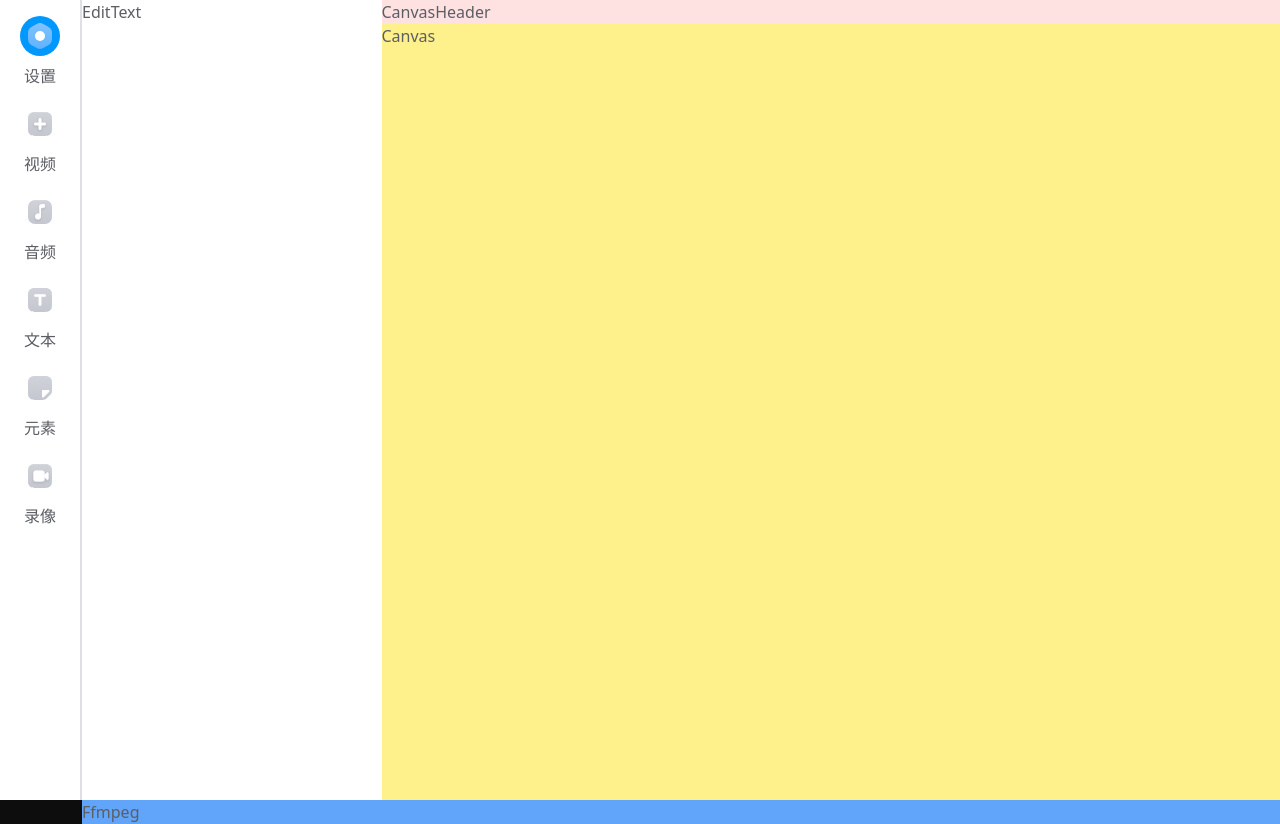
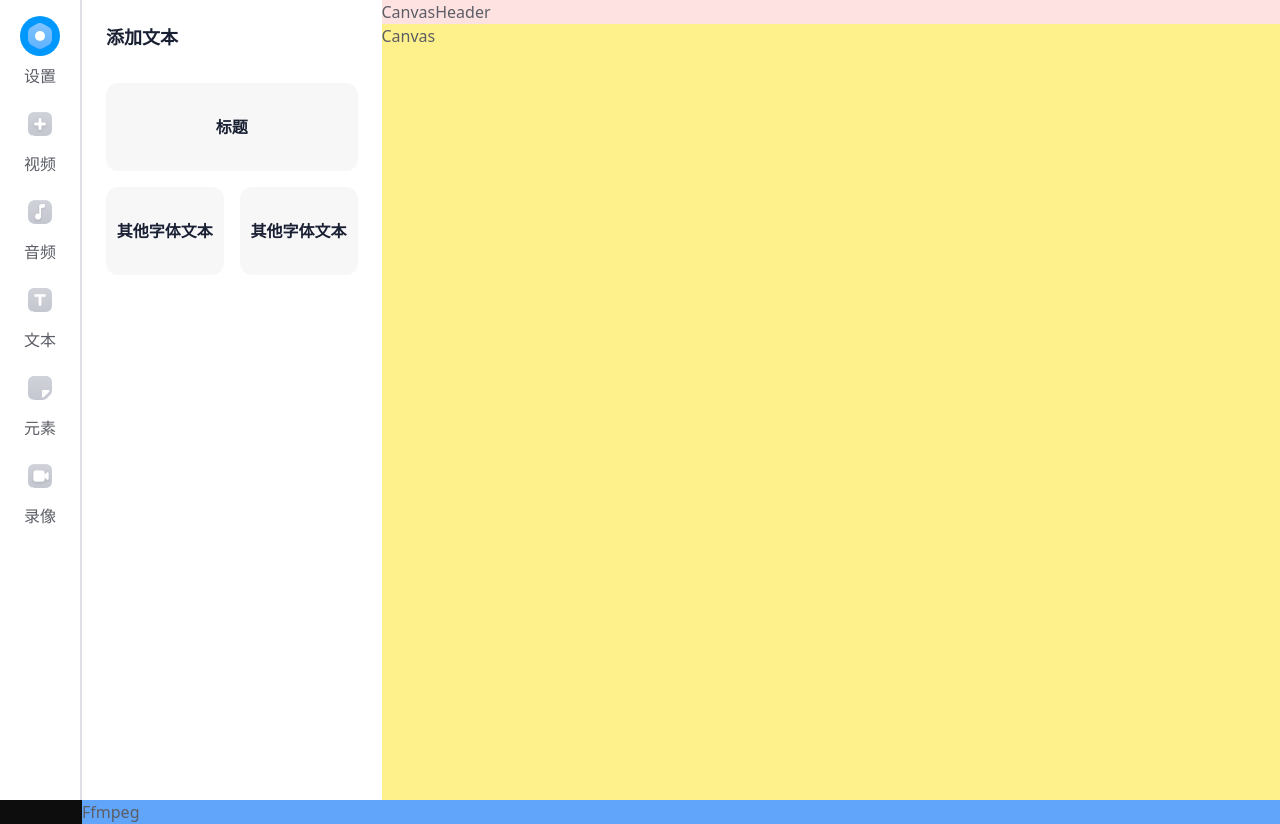
Before and after one commit to Licodeao/lico-ai, a React (Vite) app in the folder graduation-frontend/: page /edit/text in a window 1280 px wide. Built offline with nearby package versions, Linux system fonts and the light colour scheme; no server answers.

Commit message:
feat(Edit): text page finished

```diff
--- a/graduation-frontend/output.css
+++ b/graduation-frontend/output.css
@@ -650,6 +650,10 @@ video {
   grid-column: span 2 / span 2;
 }
 
+.col-span-1 {
+  grid-column: span 1 / span 1;
+}
+
 .row-span-2 {
   grid-row: span 2 / span 2;
 }
@@ -855,6 +859,10 @@ video {
   height: 8rem;
 }
 
+.h-\[88px\] {
+  height: 88px;
+}
+
 .w-1\/2 {
   width: 50%;
 }
@@ -943,6 +951,10 @@ video {
   grid-template-rows: repeat(2, minmax(0, 1fr));
 }
 
+.grid-rows-3 {
+  grid-template-rows: repeat(3, minmax(0, 1fr));
+}
+
 .flex-row {
   flex-direction: row;
 }
@@ -1015,6 +1027,10 @@ video {
   gap: 2rem;
 }
 
+.gap-y-5 {
+  row-gap: 1.25rem;
+}
+
 .overflow-hidden {
   overflow: hidden;
 }
@@ -1041,6 +1057,10 @@ video {
 
 .rounded-md {
   border-radius: 0.375rem;
+}
+
+.rounded-xl {
+  border-radius: 0.75rem;
 }
 
 .border {
@@ -1200,6 +1220,15 @@ video {
 .bg-\[\#F0F9FF\] {
   --tw-bg-opacity: 1;
   background-color: rgb(240 249 255 / var(--tw-bg-opacity));
+}
+
+.bg-\[\#\#F7F7F8\] {
+  background-color: ##F7F7F8;
+}
+
+.bg-\[\#F7F7F8\] {
+  --tw-bg-opacity: 1;
+  background-color: rgb(247 247 248 / var(--tw-bg-opacity));
 }
 
 .bg-gradient-to-tr {
--- a/graduation-frontend/src/pages/edit/views/text.tsx
+++ b/graduation-frontend/src/pages/edit/views/text.tsx
@@ -5,7 +5,31 @@ interface IProps {
 }
 
 const EditText: FC<IProps> = () => {
-  return <div>EditText</div>;
+  return (
+    <div className="p-6 flex flex-col gap-8 font-semibold text-[#1A2033]">
+      <span className="text-[18px]">添加文本</span>
+      <div className="grid grid-cols-2 grid-rows-3 gap-y-5.5rem gap-4">
+        <div
+          className="bg-[#F7F7F8] w-full h-[88px] col-span-2 flex justify-center items-center rounded-xl"
+          draggable
+        >
+          标题
+        </div>
+        <div
+          className="bg-[#F7F7F8] col-span-1 flex justify-center items-center rounded-xl"
+          draggable
+        >
+          其他字体文本
+        </div>
+        <div
+          className="bg-[#F7F7F8] col-span-1 flex justify-center items-center rounded-xl"
+          draggable
+        >
+          其他字体文本
+        </div>
+      </div>
+    </div>
+  );
 };
 
 export default EditText;
```
